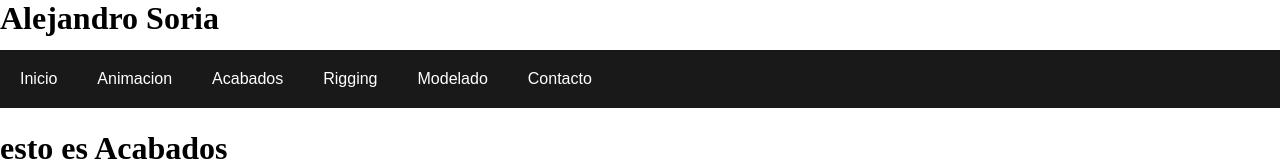
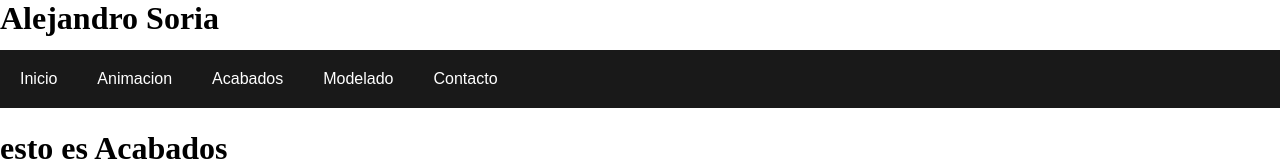
Before and after one commit to 1116alex/1116alex.github.io, a plain HTML site: page Acabados.html in a window 1280 px wide. Shown: the top 161 px of the page. Drawn offline with Linux system fonts and the light colour scheme.

Commit message:
Update Acabados.html

```diff
--- a/Acabados.html
+++ b/Acabados.html
@@ -13,7 +13,6 @@
 			<li><a href="index.html">Inicio</a></li>
 			<li><a href="animacion.html">Animacion</a></li>
 			<li><a href="Acabados.html">Acabados</a></li>
-			<li><a href="Rigging.html">Rigging</a></li>
 			<li><a href="Modelado.html">Modelado</a></li>
 			<li><a href="Contacto.html">Contacto</a></li>
 		</ul>
```
